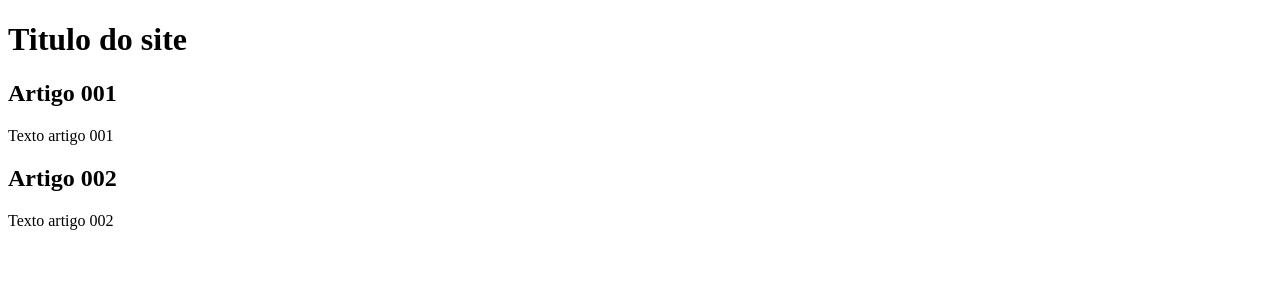
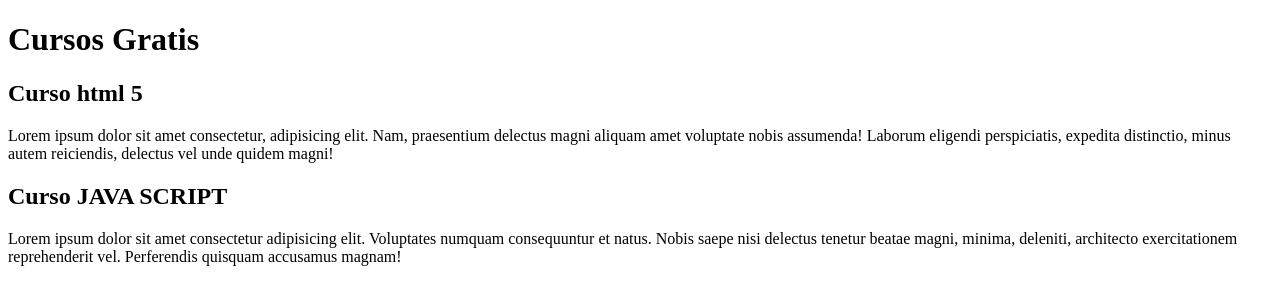
Before and after one commit to HanielSA/projeto-site, a plain HTML site: page index.html in a window 1280 px wide. Drawn offline with Linux system fonts and the light colour scheme.

Commit message:
comecei a escreve conteudo

```diff
--- a/index.html
+++ b/index.html
@@ -8,15 +8,15 @@
 <body>
     <main>
        <header>
-        <h1>Titulo do site</h1>
+        <h1>Cursos Gratis</h1>
        </header>
        <article>
-         <h2>Artigo 001</h2>
-         <p>Texto artigo 001</p>
+         <h2>Curso html 5</h2>
+         <p>Lorem ipsum dolor sit amet consectetur, adipisicing elit. Nam, praesentium delectus magni aliquam amet voluptate nobis assumenda! Laborum eligendi perspiciatis, expedita distinctio, minus autem reiciendis, delectus vel unde quidem magni!</p>
        </article>
          <article>
-            <h2>Artigo 002</h2>
-            <p>Texto artigo 002</p>
+            <h2>Curso JAVA SCRIPT</h2>
+            <p>Lorem ipsum dolor sit amet consectetur adipisicing elit. Voluptates numquam consequuntur et natus. Nobis saepe nisi delectus tenetur beatae magni, minima, deleniti, architecto exercitationem reprehenderit vel. Perferendis quisquam accusamus magnam!</p>
          </article>
     </main>
 </body>
```
